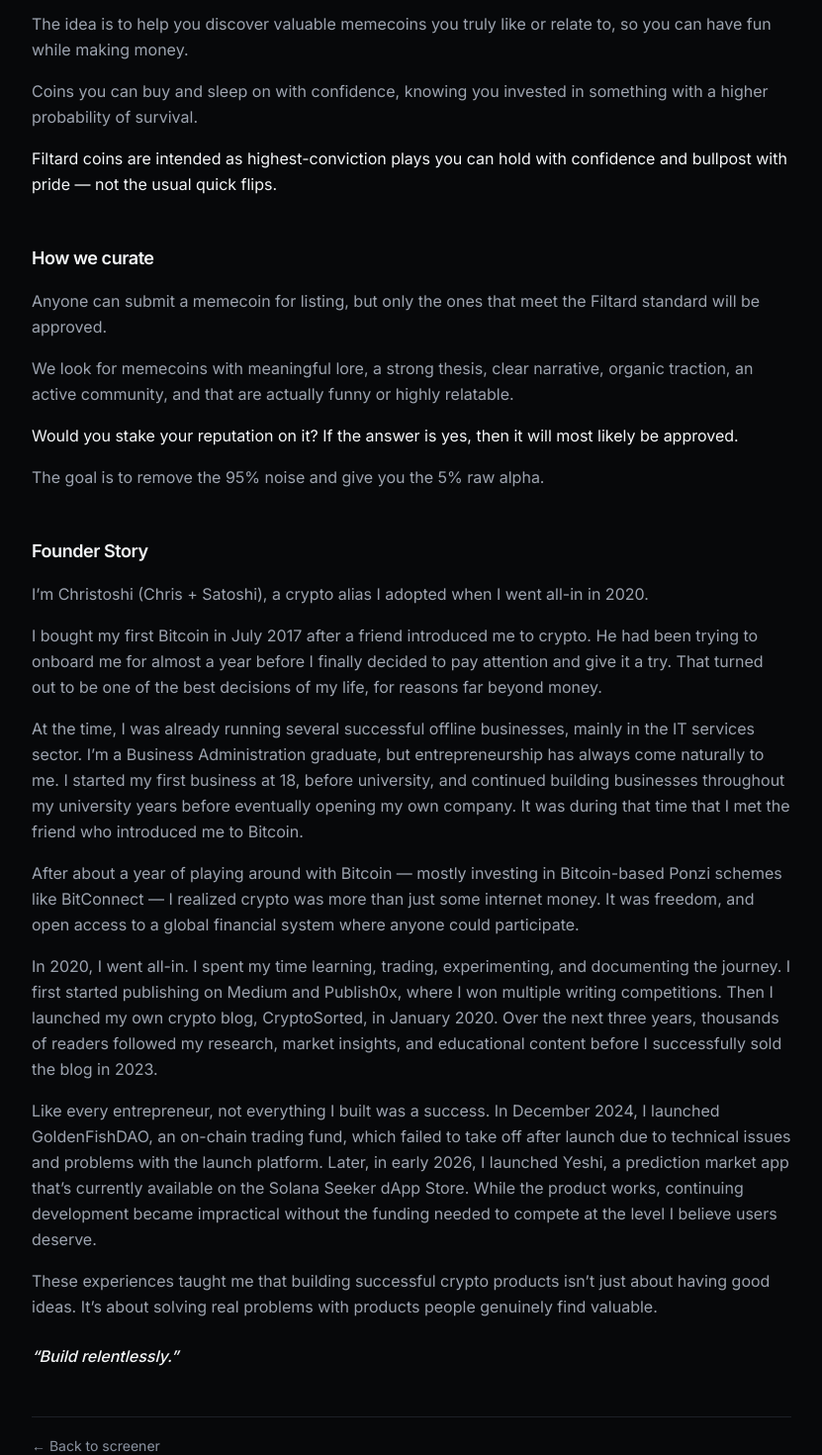
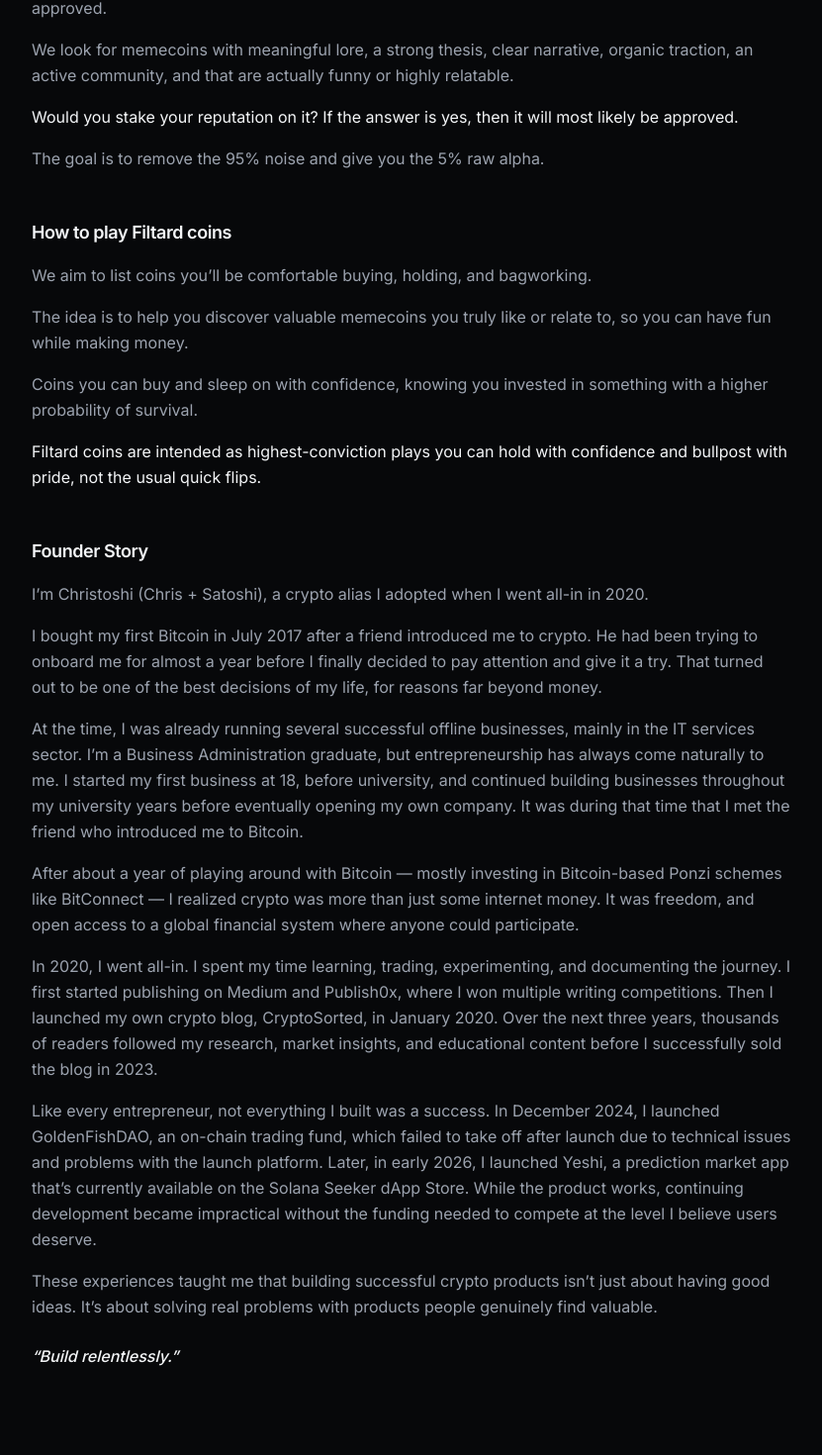
Before and after one commit to Christoshi/filtard, a Next.js app: page /about in a window 1280 px wide. Shown: the part 347-1817 px from the top of the page at 99% size, without its empty margins (224-1055 px from the left). Built offline with nearby package versions, Linux system fonts and the light colour scheme; no server answers; the database is empty.

Commit message:
Edited about page

```diff
--- a/app/about/page.tsx
+++ b/app/about/page.tsx
@@ -25,31 +25,6 @@ export default function AboutPage() {
  </p>
  </section>
 
- {/* How to play */}
- <section className="mb-12">
- <h2 className="text-lg font-semibold text-[#f4f6f8] mb-4 tracking-tight">
- How to play Filtard coins
- </h2>
- <div className="space-y-4 text-[#9ca3af] leading-relaxed">
- <p>
- We aim to list coins you’ll be comfortable buying, holding, and
- bagworking.
- </p>
- <p>
- The idea is to help you discover valuable memecoins you truly like
- or relate to, so you can have fun while making money.
- </p>
- <p>
- Coins you can buy and sleep on with confidence, knowing you invested
- in something with a higher probability of survival.
- </p>
- <p className="text-[#f4f6f8]">
- Filtard coins are intended as highest-conviction plays you can hold
- with confidence and bullpost with pride — not the usual quick flips.
- </p>
- </div>
- </section>
-
  {/* How we curate */}
  <section className="mb-12">
  <h2 className="text-lg font-semibold text-[#f4f6f8] mb-4 tracking-tight">
@@ -71,6 +46,31 @@ export default function AboutPage() {
  </p>
  <p>
  The goal is to remove the 95% noise and give you the 5% raw alpha.
+ </p>
+ </div>
+ </section>
+
+  {/* How to play */}
+ <section className="mb-12">
+ <h2 className="text-lg font-semibold text-[#f4f6f8] mb-4 tracking-tight">
+ How to play Filtard coins
+ </h2>
+ <div className="space-y-4 text-[#9ca3af] leading-relaxed">
+ <p>
+ We aim to list coins you’ll be comfortable buying, holding, and
+ bagworking.
+ </p>
+ <p>
+ The idea is to help you discover valuable memecoins you truly like
+ or relate to, so you can have fun while making money.
+ </p>
+ <p>
+ Coins you can buy and sleep on with confidence, knowing you invested
+ in something with a higher probability of survival.
+ </p>
+ <p className="text-[#f4f6f8]">
+ Filtard coins are intended as highest-conviction plays you can hold
+ with confidence and bullpost with pride, not the usual quick flips.
  </p>
  </div>
  </section>
@@ -137,14 +137,6 @@ export default function AboutPage() {
  </div>
  </section>
 
- <div className="pt-4 border-t border-[#1c1f26]">
- <Link
- href="/"
- className="text-sm text-[#8b93a1] hover:text-[#b8ff3d] transition"
- >
- ← Back to screener
- </Link>
- </div>
  </div>
  );
 }
```
